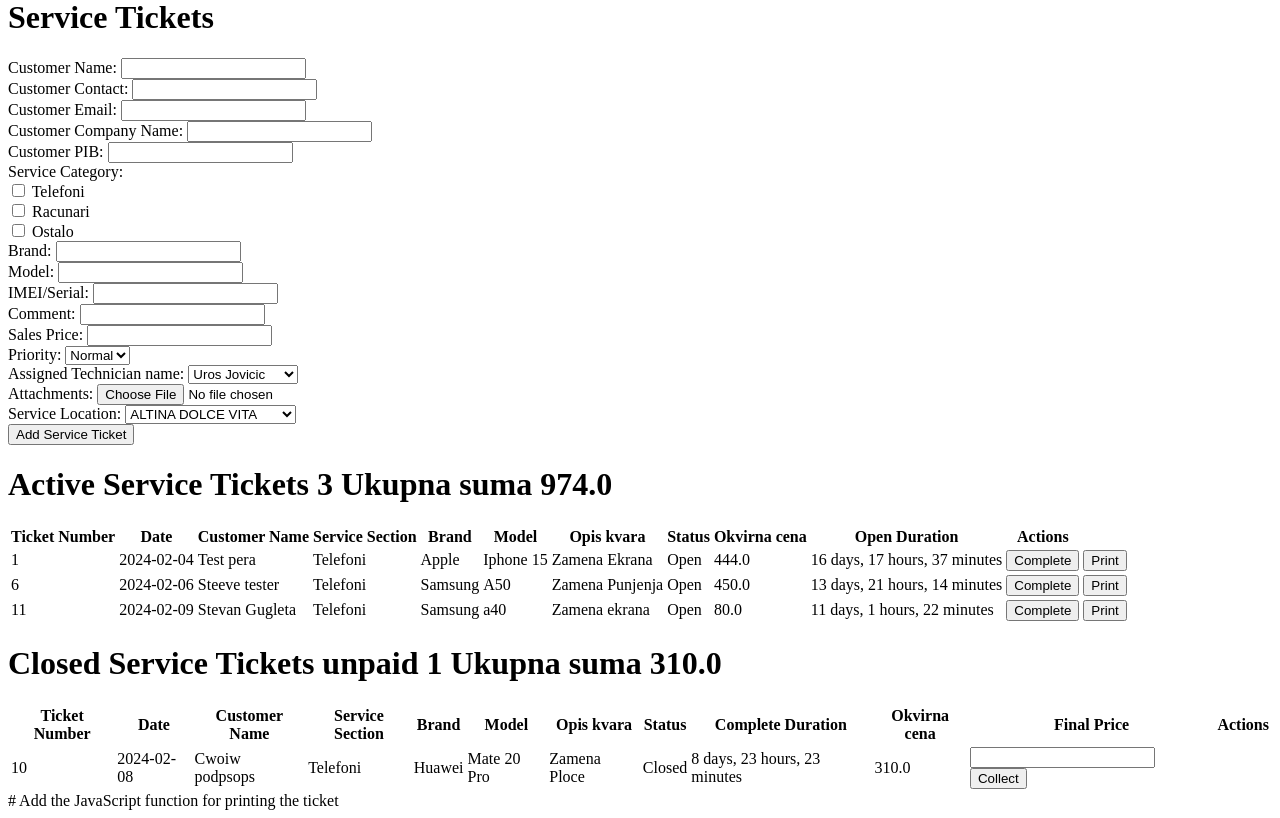
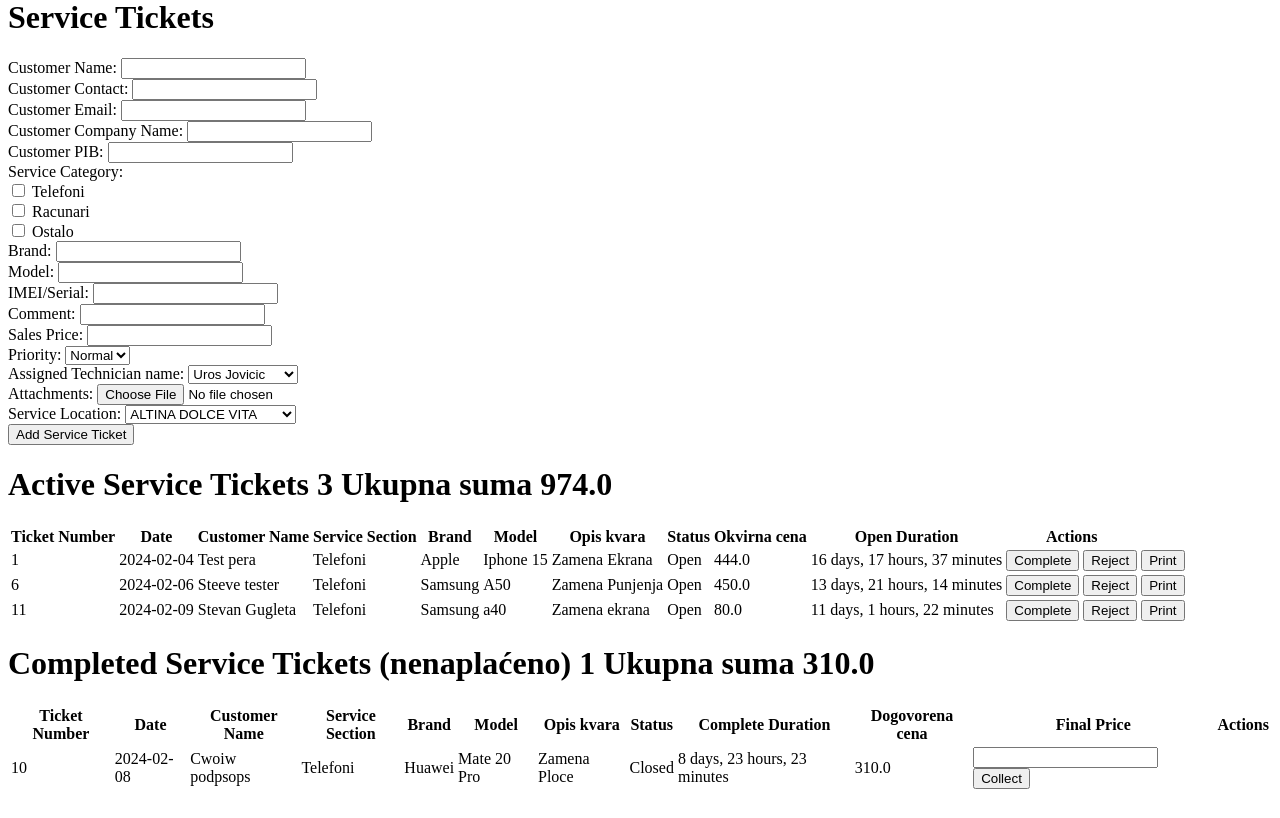
Before and after one commit to v1sk0/dv_telefoni, a Flask app: page /service_tickets in a window 1280 px wide. Shown: the part 22-840 px from the top of the page. After the commit the page ends 811 px from the top, so only its background shows below. Run offline with Flask 3, Linux system fonts and the light colour scheme.

Commit message:
ispravljeno u sales_ticket kad pritisnes collect, izbaci tacnu cifru ako nema unosa , ili cifru koju naknadno unosimo

```diff
--- a/dolce.py
+++ b/dolce.py
@@ -755,6 +755,23 @@ def print_ticket(ticket_id):
         flash('Ticket not found.', 'error')
         return redirect(url_for('service_tickets'))
 
+# Define a route to display the closed_service_tickets.html template
+@app.route('/reject_ticket/<int:ticket_id>', methods=['PUT'])
+def reject_ticket(ticket_id):
+    # Get the comment from the request
+    comment = request.json.get('comment')
+
+    # Update the ticket status to "rejected" and add a closed timestamp
+    ticket = ServiceTicket.query.get(ticket_id)
+    if ticket:
+        ticket.ticket_status = 'Rejected'
+        ticket.closed_timestamp = datetime.now()
+        ticket.ticket_notes = comment  # Assuming ticket_notes is the field to store comments
+        db.session.commit()
+        return jsonify({'success': True}), 200
+    else:
+        return jsonify({'success': False, 'message': 'Ticket not found'}), 404
+
 
 @app.route('/owner_collect_ticket/<int:ticket_id>', methods=['PUT'])
 def owner_collect_ticket(ticket_id):
--- a/templates/service_tickets.html
+++ b/templates/service_tickets.html
@@ -151,6 +151,7 @@
             <button class="complete-button" data-ticket-id="{{ ticket.id }}">
               Complete
             </button>
+            <button class="reject-button" data-ticket-id="{{ ticket.id }}">Reject</button>
             {% endif %}
           </td>
 
@@ -159,13 +160,14 @@
             <button onclick="printTicket('{{ ticket.id }}')">Print</button>
         </td>
 
+
           <!-- Add more columns as needed -->
         </tr>
         {% endfor %}
       </tbody>
     </table>
 
-    <h1>Closed Service Tickets unpaid {{ closed_not_collected_tickets_count }} Ukupna suma {{ closed_tickets_sales_sum }}</h1>
+    <h1>Completed Service Tickets (nenaplaćeno) {{ closed_not_collected_tickets_count }} Ukupna suma {{ closed_tickets_sales_sum }}</h1>
     <table>
       <thead>
         <tr>
@@ -178,7 +180,7 @@
           <th>Opis kvara</th>
           <th>Status</th>
           <th>Complete Duration</th>
-          <th>Okvirna cena</th>
+          <th>Dogovorena cena</th>
           <th>Final Price</th>
           <th>Actions</th>
           <!-- Add more columns as needed -->
@@ -198,7 +200,7 @@
           <td>{{ ticket.comment }}</td>
           <td>{{ ticket.ticket_status }}</td>
           <td class="duration">{{ ticket.complete_duration }}</td>
-          <td>{{ ticket.sales_price }}</td>
+          <td data-sales-price-id="{{ ticket.id }}" data-sales-price="{{ ticket.sales_price }}">{{ ticket.sales_price }}</td>
 
           <td>
             <input type="number" id="final-price-{{ ticket.id }}" />
@@ -300,8 +302,9 @@
 
         // Check if final price input is blank
         if (isNaN(finalPrice) || finalPrice === 0) {
-                  // Use predefined price if final price input is blank
-                  finalPrice = parseFloat(finalPriceInput.getAttribute("data-predefined-price"));
+            // Use sales price if final price input is blank
+            const salesPriceElement = document.querySelector(`td[data-sales-price-id='${ticketId}']`);
+            finalPrice = parseFloat(salesPriceElement.getAttribute("data-sales-price"));
         }
 
         if (confirm(`Are you sure you want to collect this ticket with a final price of $${finalPrice.toFixed(2)}?`)) {
@@ -362,7 +365,7 @@
       });
   </script>
 
-# Add the JavaScript function for printing the ticket
+
 <script>
   function printTicket(ticketId) {
       // Construct the URL for printing the ticket
@@ -373,4 +376,40 @@
   }
 </script>
 
+<script>
+  // JavaScript to handle "Reject" button click
+  const rejectButtons = document.querySelectorAll(".reject-button");
+  rejectButtons.forEach((button) => {
+      button.addEventListener("click", () => {
+          if (confirm("Are you sure you want to reject this ticket?")) {
+              const ticketId = button.getAttribute("data-ticket-id");
+              const comment = prompt("Please enter a rejection comment:");
+              if (comment !== null) {
+                  // Send a request to update the ticket status, add a closed timestamp, and store the comment
+                  fetch(`/reject_ticket/${ticketId}`, {
+                      method: "PUT",
+                      headers: {
+                          "Content-Type": "application/json",
+                      },
+                      body: JSON.stringify({ comment }),
+                  })
+                  .then((response) => response.json())
+                  .then((data) => {
+                      if (data.success) {
+                          alert("Ticket rejected successfully.");
+                          // Reload the page to refresh the table
+                          window.location.reload();
+                      } else {
+                          alert("Failed to reject ticket.");
+                      }
+                  })
+                  .catch((error) => {
+                      console.error("Error:", error);
+                  });
+              }
+          }
+      });
+  });
+</script>
+
 </html>
```
Also changed, not shown: instance/dolcevita.db. Lines whose indentation alone changed are shown as unchanged.
